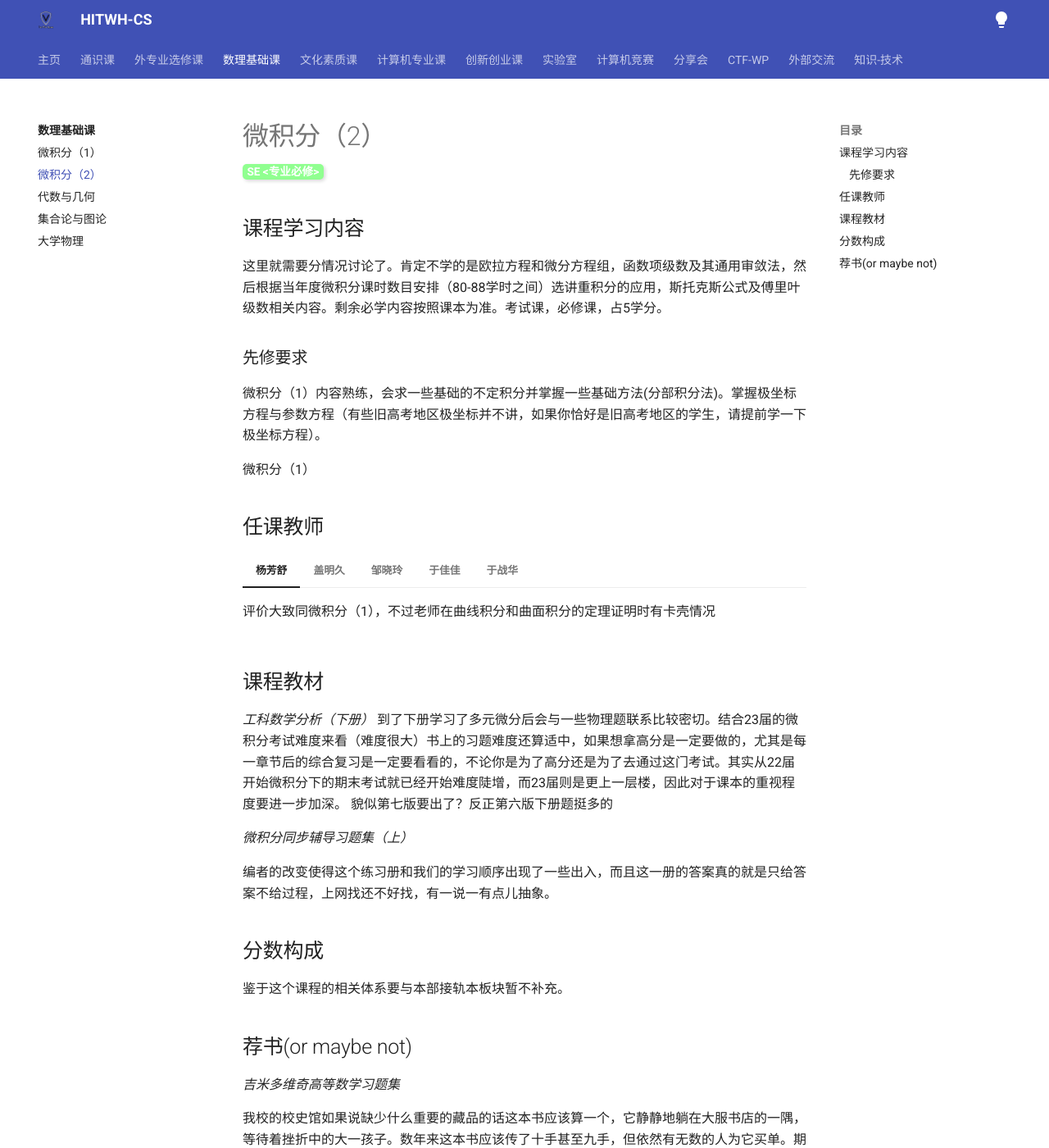
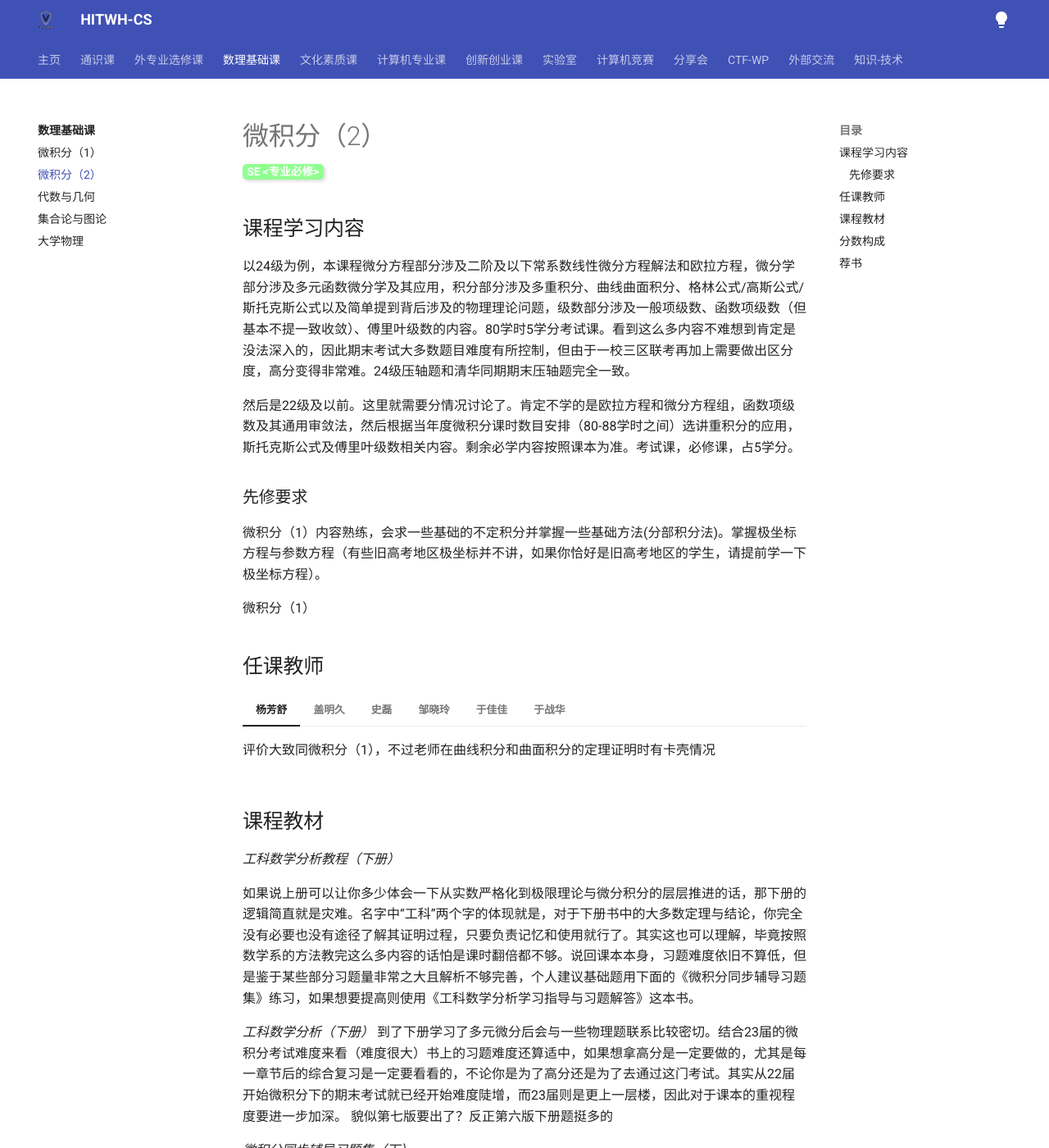
Before and after one commit to Fifth-Space/HITWH-CS, an MkDocs documentation site: the page built from docs/basic/calculus(2).md, in a window 1280 px wide and 1400 px high. Shown: the whole window at 82% size. Built offline with MkDocs 1.6.1 and Material for MkDocs 9.7.7, drawn with Linux system fonts in a browser that asks for light colours; comment, search, counter and statistics services are not loaded; some of the changed text lies outside the part shown.

Commit message:
更新数理基础课程，去除了疑似没用的插件

```diff
--- a/docs/basic/calculus(2).md
+++ b/docs/basic/calculus(2).md
@@ -5,7 +5,9 @@
 
 ## 课程学习内容
 
-这里就需要分情况讨论了。肯定不学的是欧拉方程和微分方程组，函数项级数及其通用审敛法，然后根据当年度微积分课时数目安排（80-88学时之间）选讲重积分的应用，斯托克斯公式及傅里叶级数相关内容。剩余必学内容按照课本为准。考试课，必修课，占5学分。
+以24级为例，本课程微分方程部分涉及二阶及以下常系数线性微分方程解法和欧拉方程，微分学部分涉及多元函数微分学及其应用，积分部分涉及多重积分、曲线曲面积分、格林公式/高斯公式/斯托克斯公式以及简单提到背后涉及的物理理论问题，级数部分涉及一般项级数、函数项级数（但基本不提一致收敛）、傅里叶级数的内容。80学时5学分考试课。看到这么多内容不难想到肯定是没法深入的，因此期末考试大多数题目难度有所控制，但由于一校三区联考再加上需要做出区分度，高分变得非常难。24级压轴题和清华同期期末压轴题完全一致。
+
+然后是22级及以前。这里就需要分情况讨论了。肯定不学的是欧拉方程和微分方程组，函数项级数及其通用审敛法，然后根据当年度微积分课时数目安排（80-88学时之间）选讲重积分的应用，斯托克斯公式及傅里叶级数相关内容。剩余必学内容按照课本为准。考试课，必修课，占5学分。
 
 ### 先修要求
 微积分（1）内容熟练，会求一些基础的不定积分并掌握一些基础方法(分部积分法)。掌握极坐标方程与参数方程（有些旧高考地区极坐标并不讲，如果你恰好是旧高考地区的学生，请提前学一下极坐标方程）。
@@ -23,6 +25,10 @@
 
     这是一位老讲师了，上课喜欢板书，ppt并不常用，有部分节课甚至连雨课堂都不开，但会在qq群里发每节课的课件。一般每讲完一章会发布一次课堂小测在课上现做，同时每讲完一章也会收这一章习题册的作业。选这个老师课的人很多，而老师又喜欢板书有时还不放ppt，因此视力不好的同学最好提早到教室去选一个能看清的座位，否则上课效率会大打折扣。老师讲课风格偏严肃，但是人很好，给分也相当可观。
 
+=== "史磊"
+
+    评价大致同微积分（1），区别是下半学期因为课本逻辑体系更不完善，课程相比上学期比较引人入睡。
+
 === "邹晓玲"
 
 === "于佳佳"
@@ -31,21 +37,33 @@
 
 ## 课程教材
 
+*工科数学分析教程（下册）*
+
+如果说上册可以让你多少体会一下从实数严格化到极限理论与微分积分的层层推进的话，那下册的逻辑简直就是灾难。名字中“工科”两个字的体现就是，对于下册书中的大多数定理与结论，你完全没有必要也没有途径了解其证明过程，只要负责记忆和使用就行了。其实这也可以理解，毕竟按照数学系的方法教完这么多内容的话怕是课时翻倍都不够。说回课本本身，习题难度依旧不算低，但是鉴于某些部分习题量非常之大且解析不够完善，个人建议基础题用下面的《微积分同步辅导习题集》练习，如果想要提高则使用《工科数学分析学习指导与习题解答》这本书。
+
 *工科数学分析（下册）*
 到了下册学习了多元微分后会与一些物理题联系比较密切。结合23届的微积分考试难度来看（难度很大）书上的习题难度还算适中，如果想拿高分是一定要做的，尤其是每一章节后的综合复习是一定要看看的，不论你是为了高分还是为了去通过这门考试。其实从22届开始微积分下的期末考试就已经开始难度陡增，而23届则是更上一层楼，因此对于课本的重视程度要进一步加深。
 貌似第七版要出了？反正第六版下册题挺多的
 
-*微积分同步辅导习题集（上）*
+*微积分同步辅导习题集（下）*
 
 编者的改变使得这个练习册和我们的学习顺序出现了一些出入，而且这一册的答案真的就是只给答案不给过程，上网找还不好找，有一说一有点儿抽象。
 
 
 ## 分数构成
 
-鉴于这个课程的相关体系要与本部接轨本板块暂不补充。
+基本与微积分（1）相同。以24级为例，平时分20分，期中30分，期末50分，期中考试满分30分直接计入，期末考试满分100分折算计入。
 
-## 荐书(or maybe not)
+=== "史磊"
+
+    与微积分（1）相同，只要交作业老师不会为难你。
+
+## 荐书
 
 *吉米多维奇高等数学习题集*
 
 我校的校史馆如果说缺少什么重要的藏品的话这本书应该算一个，它静静地躺在大服书店的一隅，等待着挫折中的大一孩子。数年来这本书应该传了十手甚至九手，但依然有无数的人为它买单。期中考试之后这本书就像池塘里的水葫芦一样“泛滥成灾”，我没买，但是鉴于许多人买了遂记之。
+
+*工科数学分析学习指导与习题解答（下册）*
+
+由于改换课本以及课时不足的原因，下册部分老师很可能会漏掉一些常用或重要的思维/做题的技巧/结论，这些在这本书里可以很好补足。当然由于这本书确实难度过高，依旧是只要求通过可以不考虑，追求高分则推荐入手。
--- a/mkdocs.yml
+++ b/mkdocs.yml
@@ -171,7 +171,7 @@ theme:
         name: Switch to light mode
         #accent: white
 plugins:
-  - turing_contributors
+  # - turing_contributors
   #only test url in plugins
 
 
```
Also changed, not shown: docs/basic/calculus(1).md (+22 -8 lines), docs/basic/discrete.md (+7 -5 lines), docs/basic/lin-algebra.md (+9 -1 lines), docs/basic/physics.md (+9 -1 lines).
